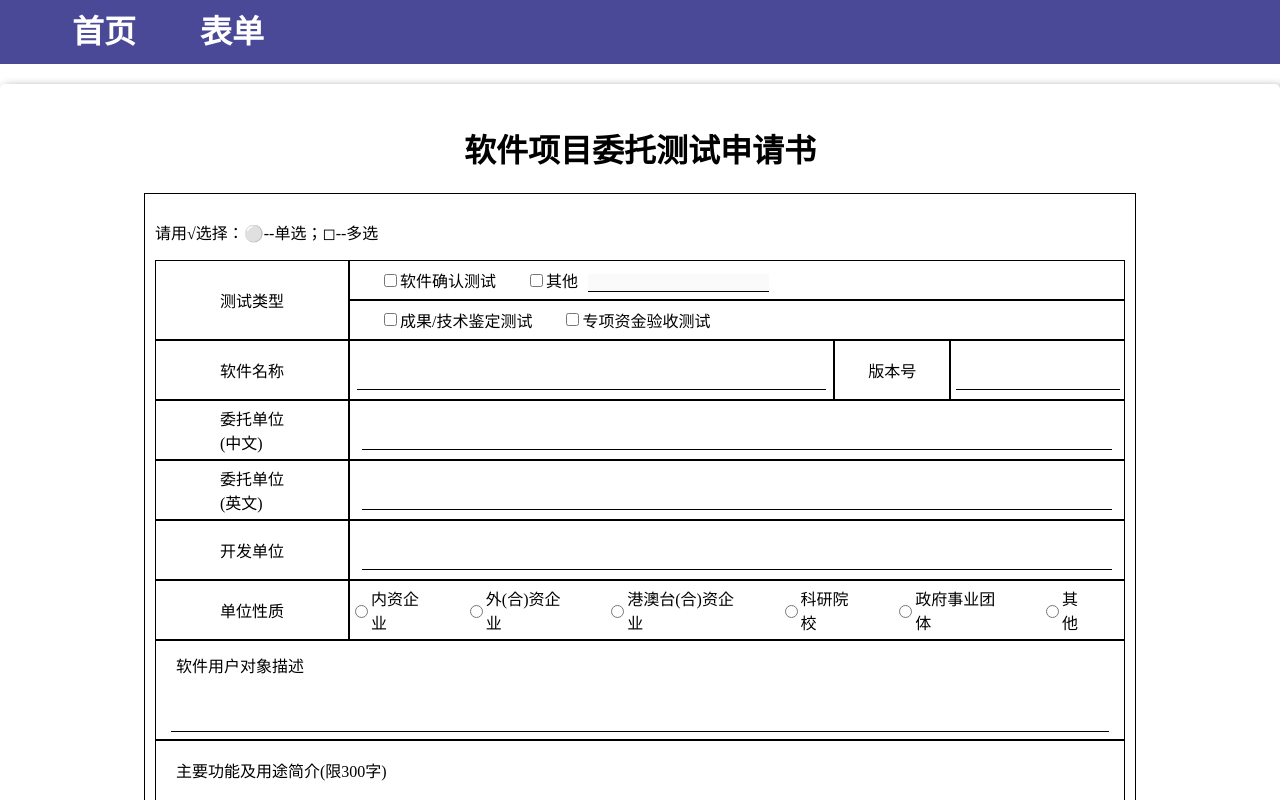
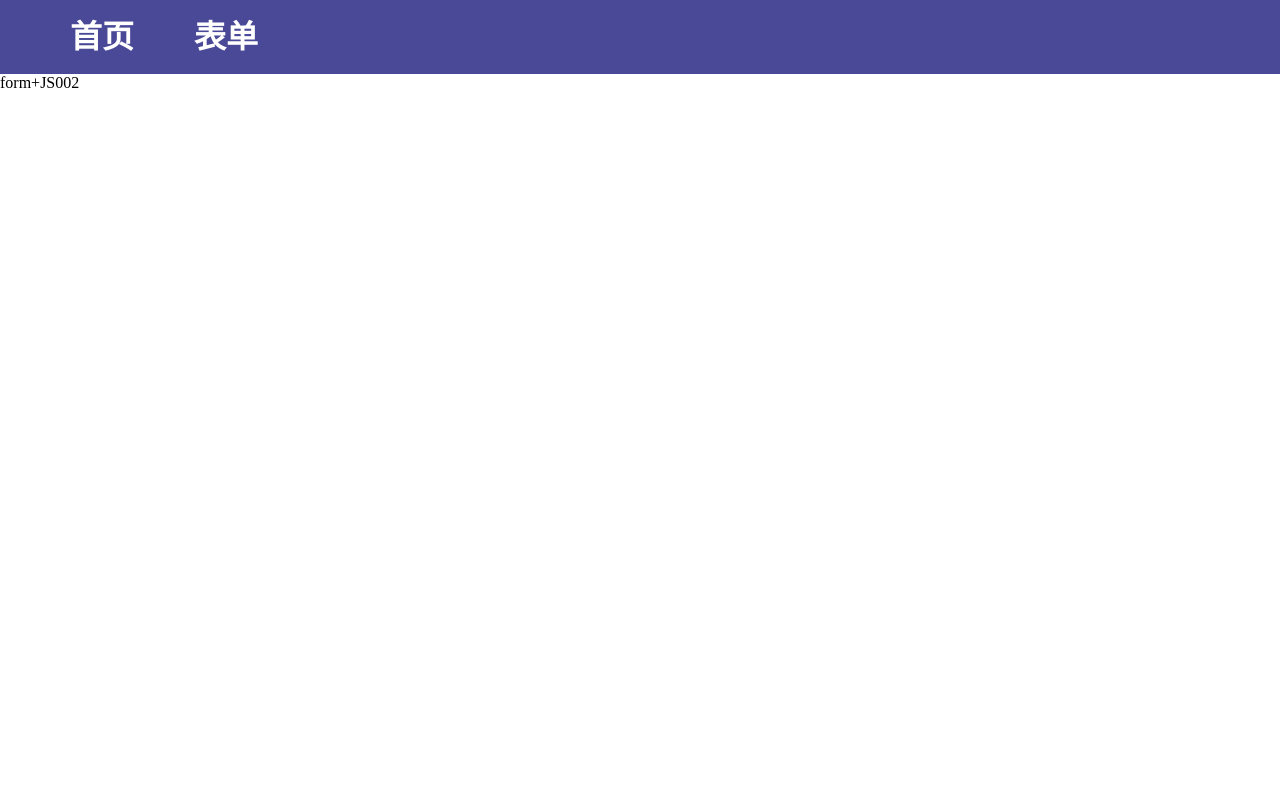
Before and after one commit to NoBugzzZ/NST, a React (Create React App) app in the folder nst/: page /forms/JS002 in a window 1280 px wide. Shown: the top 800 px of the page. Built offline with nearby package versions, Linux system fonts and the light colour scheme.

Commit message:
navigator

```diff
--- a/nst/package.json
+++ b/nst/package.json
@@ -6,10 +6,10 @@
     "@testing-library/jest-dom": "^5.16.2",
     "@testing-library/react": "^12.1.4",
     "@testing-library/user-event": "^13.5.0",
-    "history": "^5.3.0",
     "lodash": "^4.17.21",
     "react": "^17.0.2",
     "react-dom": "^17.0.2",
+    "react-router-dom": "^6.3.0",
     "react-scripts": "5.0.0",
     "web-vitals": "^2.1.4"
   },
--- a/nst/src/App.js
+++ b/nst/src/App.js
@@ -1,13 +1,16 @@
 import React from "react";
-import { Navigator, Paper, ApplicationForm } from "./components";
+import { Navigator } from "./components";
+import { Outlet } from "react-router-dom";
 
 function App() {
   return (
     <div className="App">
       <Navigator />
-      <Paper>
+      <Outlet />
+      {/* <Paper>
         <ApplicationForm />
-      </Paper>
+      </Paper> */}
+
     </div>
   );
 }
--- a/nst/src/components/navigrator/index.css
+++ b/nst/src/components/navigrator/index.css
@@ -10,13 +10,13 @@ ul.navigator{
     font-weight:bold;
 }
 
-ul.navigator>li{
+/* ul.navigator>li{
     width: 4em;
-}
+} */
 
-ul.navigator>li:hover{
+/* ul.navigator>li:hover{
     background-color: #8282e3;
-}
+} */
 
 
 
@@ -56,8 +56,8 @@ ul.navigator .sub-navigator{
     list-style-type: none;
     font-size: 1rem;
     background-color: #494998;
-    color:white;
-    width:auto;
+    /* color:white; */
+    /* width:auto; */
     word-wrap: normal;
     white-space: nowrap;
     padding: 0;
@@ -74,9 +74,9 @@ ul.navigator .sub-navigator{
 } */
 
 
-ul.navigator .sub-navigator>li{
+/* ul.navigator .sub-navigator>li{
     padding: 5px 20px;
-}
+} */
 
 ul.navigator .sub-navigator>li:not(:last-child){
     border-bottom: 1px solid black;
@@ -85,3 +85,21 @@ ul.navigator .sub-navigator>li:not(:last-child){
 ul.navigator .sub-navigator>li:hover{
     background-color: #8282e3;
 }
+
+.navigator .main-navigator-link{
+    display: inline-block;
+    height: 100%;
+    /* width: 100%; */
+    text-decoration: none;
+    color: white;
+    padding: 5px 30px;
+}
+
+.navigator .navigator-link{
+    display: inline-block;
+    height: 100%;
+    width: 100%;
+    text-decoration: none;
+    color: white;
+    padding: 5px 15px;
+}
--- a/nst/src/components/navigrator/index.js
+++ b/nst/src/components/navigrator/index.js
@@ -1,7 +1,17 @@
 import React from "react";
 import './index.css'
+import { Link } from "react-router-dom";
 
-const forms = ['NST－04－JS002－2011－软件项目委托测试申请表-空白表'];
+const forms = [
+    {
+        link: 'JS002',
+        name: 'NST－04－JS002－2011－软件项目委托测试申请表-空白表'
+    },
+    {
+        link: 'JS011',
+        name: 'NST－04－JS011－2011－软件测试问题清单（电子记录）'
+    },
+];
 
 export default function Navigator() {
     return (
@@ -9,14 +19,20 @@ export default function Navigator() {
             className="navigator"
         >
             <li>
-                首页
+                <Link className="main-navigator-link" to="/home">首页</Link>
             </li>
-            <li className="has-sub-nav">
+            <li className="has-sub-nav main-navigator-link">
                 表单
                 <ul className="sub-navigator">
-                    {forms.map(value => {
+                    {forms.map(form => {
                         return (
-                            <li key={value}>{value}</li>
+                            <li key={form.name}>
+                                <Link
+                                    className="navigator-link"
+                                    to={`/forms/${form.link}`}>
+                                    {form.name}
+                                </Link>
+                            </li>
                         )
                     })}
                 </ul>
--- a/nst/src/index.js
+++ b/nst/src/index.js
@@ -1,11 +1,24 @@
 import React from 'react';
 import ReactDOM from 'react-dom';
+import { BrowserRouter, Routes, Route } from 'react-router-dom';
 import './index.css';
 import App from './App';
+import { Home, NotFound, Form, Forms } from './pages';
 
 ReactDOM.render(
   <React.StrictMode>
-    <App />
-  </React.StrictMode>,
+    <BrowserRouter>
+      <Routes>
+        <Route path="/" element={<App />}>
+          <Route path="home" element={<Home />} />
+          <Route path="forms" element={<Forms />}>
+            <Route path=":formId" element={<Form />} />
+          </Route>
+          <Route path="*" element={<NotFound />} />
+        </Route>
+      </Routes>
+    </BrowserRouter>
+  </React.StrictMode>
+  ,
   document.getElementById('root')
 );
--- /dev/null
+++ b/nst/src/pages/Form.js
@@ -0,0 +1,11 @@
+import React from "react"
+import { useParams } from "react-router-dom"
+
+export default function Form(){
+    let params=useParams()
+    return (
+        <div>
+            form+{params.formId}
+        </div>
+    )
+}
--- /dev/null
+++ b/nst/src/pages/Forms.js
@@ -0,0 +1,10 @@
+import React from "react"
+import { Outlet } from "react-router-dom"
+
+export default function Forms() {
+    return (
+        <div>
+            <Outlet />
+        </div>
+    )
+}
--- a/nst/src/pages/index.js
+++ b/nst/src/pages/index.js
@@ -1,4 +1,6 @@
 import Home from "./Home";
 import NotFound from "./NotFound";
+import Form from "./Form";
+import Forms from "./Forms";
 
-export { Home, NotFound }
+export { Home, NotFound, Form, Forms }
```
Also changed, not shown: 1 other file (tests, documents, lock files or other folders).
